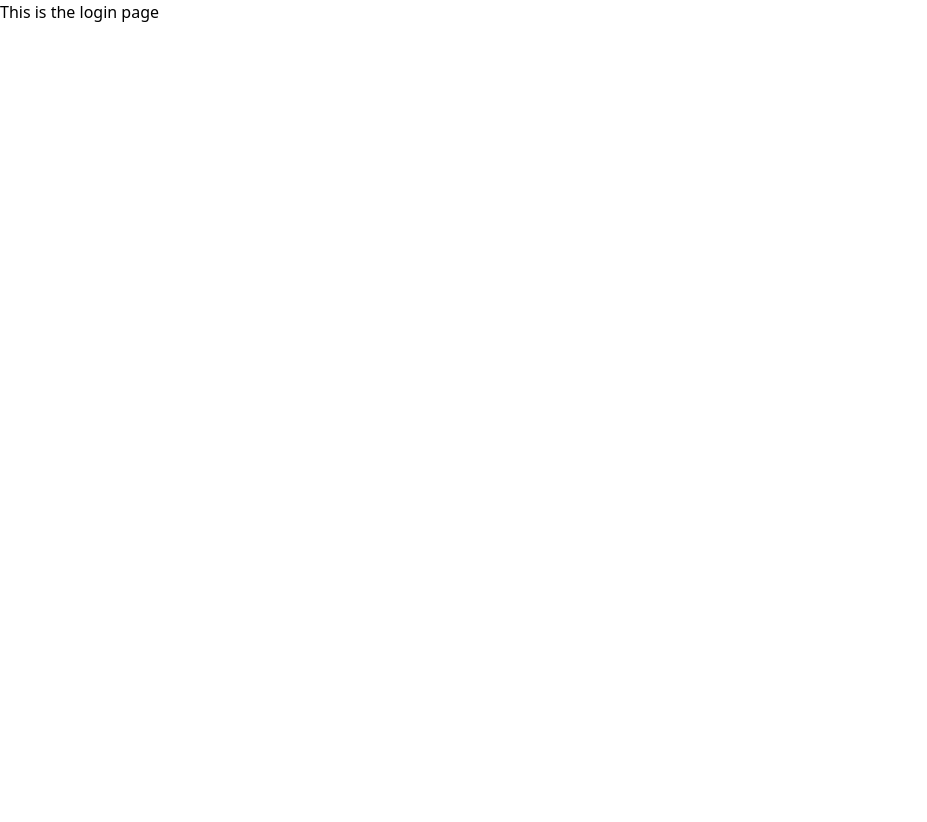
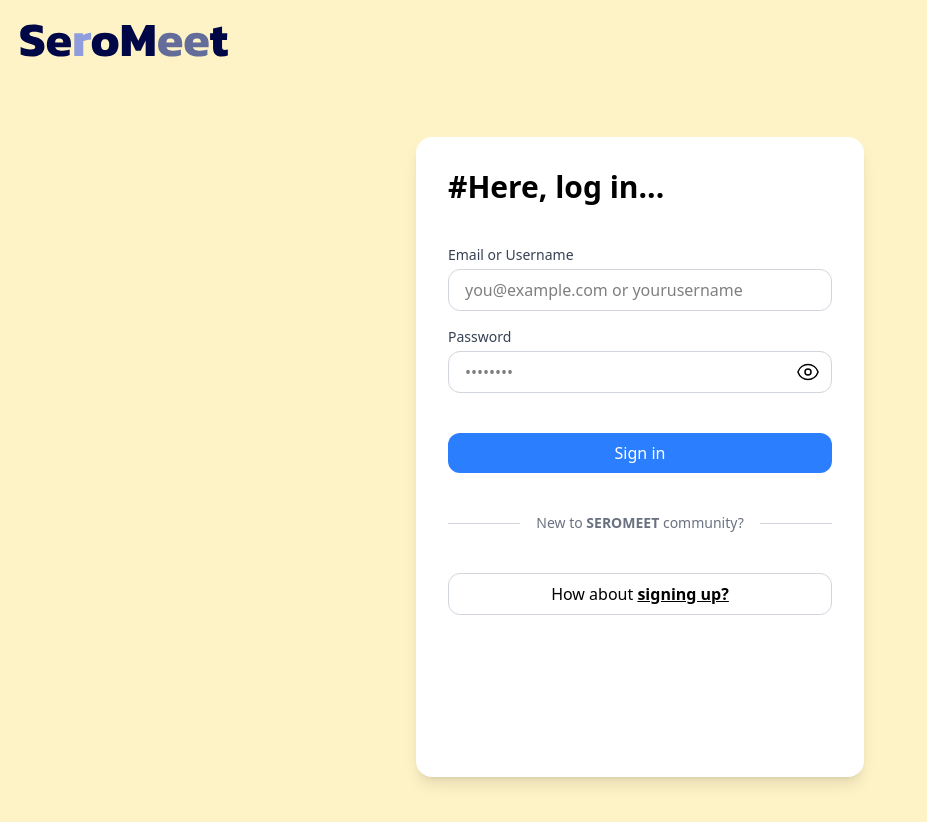
Before and after one commit to s4075654/full-stack-development, a React (Vite) app in the folder frontend/: page /login in a window 1280 px wide. Shown: the top 822 px of the page, without its empty margins (0-927 px from the left). Before the commit the page ends 800 px from the top, so only its background shows below. Built offline with nearby package versions, Linux system fonts and the light colour scheme.

Commit message:
Add login ui

```diff
--- /dev/null
+++ b/frontend/src/features/login/LoginCard.tsx
@@ -0,0 +1,63 @@
+import { Link } from "react-router-dom";
+import {useState} from "react";
+
+export default function LoginCard() {
+    const [show, setShow] = useState<boolean>(false);
+
+    return (
+        <div className="bg-white rounded-2xl p-8 w-full max-w-md shadow-lg my-20">
+            <h2 className="font-bold text-3xl">#Here, log in...</h2>
+            {/*Login Form*/}
+            <form className="space-y-4 mt-10">
+                {/*Email or Username input*/}
+                <div>
+                    <label htmlFor="identifier" className="block text-sm font-medium text-gray-700 mb-1">
+                        Email or Username
+                    </label>
+                    <input
+                        type="text"
+                        id="identifier"
+                        placeholder="you@example.com or yourusername"
+                        className="w-full px-4 py-2 border border-gray-300 rounded-xl focus:outline-none focus:ring-2 focus:ring-blue-500"/>
+                </div>
+                {/*Password input*/}
+                <div className="relative">
+                    <label htmlFor="password" className="block text-sm font-medium text-gray-700 mb-1">
+                        Password
+                    </label>
+                    <input
+                        type={show ? "text" : "password"}
+                        id="password"
+                        placeholder="••••••••"
+                        className="w-full px-4 py-2 border border-gray-300 rounded-xl focus:outline-none focus:ring-2 focus:ring-blue-500"
+                    />
+                    <button type="button"
+                            className="absolute top-[33px] right-3 cursor-pointer"
+                            onClick={() => {setShow(prev => !prev)}}>
+                        <svg xmlns="http://www.w3.org/2000/svg" fill="none" viewBox="0 0 24 24" strokeWidth={1.5} stroke="currentColor" className="size-6">
+                            <path strokeLinecap="round" strokeLinejoin="round" d="M2.036 12.322a1.012 1.012 0 0 1 0-.639C3.423 7.51 7.36 4.5 12 4.5c4.638 0 8.573 3.007 9.963 7.178.07.207.07.431 0 .639C20.577 16.49 16.64 19.5 12 19.5c-4.638 0-8.573-3.007-9.963-7.178Z" />
+                            <path strokeLinecap="round" strokeLinejoin="round" d="M15 12a3 3 0 1 1-6 0 3 3 0 0 1 6 0Z" />
+                        </svg>
+                    </button>
+                </div>
+                {/*Login button*/}
+                <div className="mt-10">
+                    <button type="submit" className="w-full bg-blue-500 text-white py-2 rounded-xl hover:bg-blue-600 transition duration-200">
+                        Sign in
+                    </button>
+                </div>
+            </form>
+            <div className="flex items-center gap-4 mt-10">
+                <div className="flex-grow border-t border-gray-300"></div>
+                <span className="text-gray-500 text-sm whitespace-nowrap">New to <span className="font-bold">SEROMEET</span> community?</span>
+                <div className="flex-grow border-t border-gray-300"></div>
+            </div>
+            {/*Redirect to register page button*/}
+            <Link to="/register">
+                <div className="flex items-center mt-10">
+                    <button type="button" className="w-full items-center border-gray-300 border rounded-xl py-2 hover:bg-amber-100 transition duration-200">How about <span className="font-bold underline">signing up?</span></button>
+                </div>
+            </Link>
+        </div>
+    )
+}
--- a/frontend/src/pages/LoginPage.tsx
+++ b/frontend/src/pages/LoginPage.tsx
@@ -1,5 +1,23 @@
+import LoginCard from "../features/login/LoginCard.tsx";
+import {Link} from "react-router-dom";
+
 export default function LoginPage() {
     return (
-        <h1>This is the login page</h1>
+        <>
+            <div className="min-h-screen bg-amber-100 pt-1">
+                <Link to="/">
+                    <div className="bg-amber-100 ml-5 mt-5">
+                        <img
+                            src="/src/assets/AppNameCard.svg"
+                            alt="AppNameCard"
+                        />
+                    </div>
+                </Link>
+                <div className="min-h-screen flex justify-center">
+                    <LoginCard/>
+                </div>
+            </div>
+        </>
+
     )
 }
--- /dev/null
+++ b/frontend/src/pages/PublicEvents.tsx
@@ -0,0 +1,5 @@
+export default function PublicEvents() {
+    return (
+        <h2>Public Events</h2>
+    )
+}
--- a/package.json
+++ b/package.json
@@ -11,5 +11,8 @@
     "express": "latest",
     "express-session": "latest",
     "mongodb": "latest"
+  },
+  "devDependencies": {
+    "@types/node": "^22.14.0"
   }
 }
```
Also changed, not shown: frontend/package.json (+18 -18 lines), frontend/src/assets/AppNameCard.svg (renamed from frontend/public/AppNameCard.svg).
